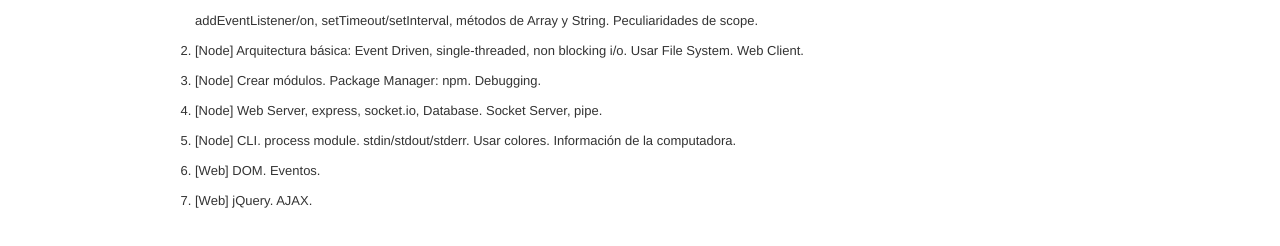
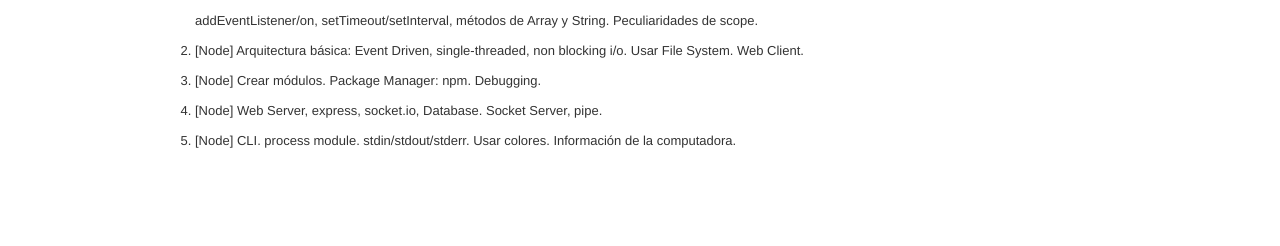
Before and after one commit to seppo0010/nodejs-lessons-sp, a plain HTML site: page index.html in a window 1280 px wide. Shown: the part 150-396 px from the top of the page. Drawn offline with Linux system fonts and the light colour scheme.

Commit message:
Remove 6 & 7

```diff
--- a/index.html
+++ b/index.html
@@ -47,8 +47,6 @@
 			<li>[Node] Crear módulos. Package Manager: npm. Debugging.</li>
 			<li>[Node] Web Server, express, socket.io, Database. Socket Server, pipe.</li>
 			<li>[Node] CLI. process module. stdin/stdout/stderr. Usar colores. Información de la computadora.</li>
-			<li>[Web] DOM. Eventos.</li>
-			<li>[Web] jQuery. AJAX.</li>
 		</ol>
 		</div>
 	</body>
```
